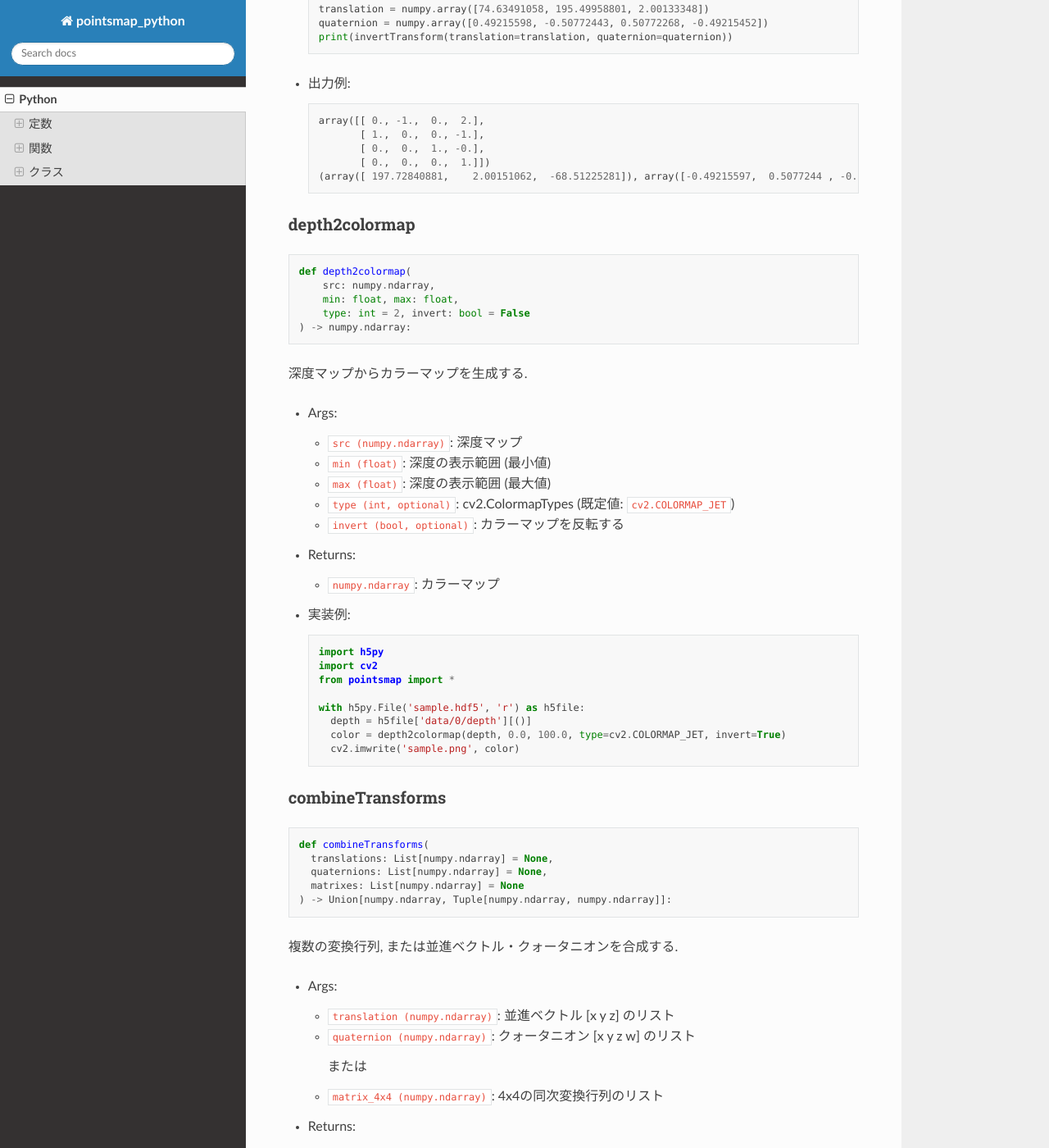
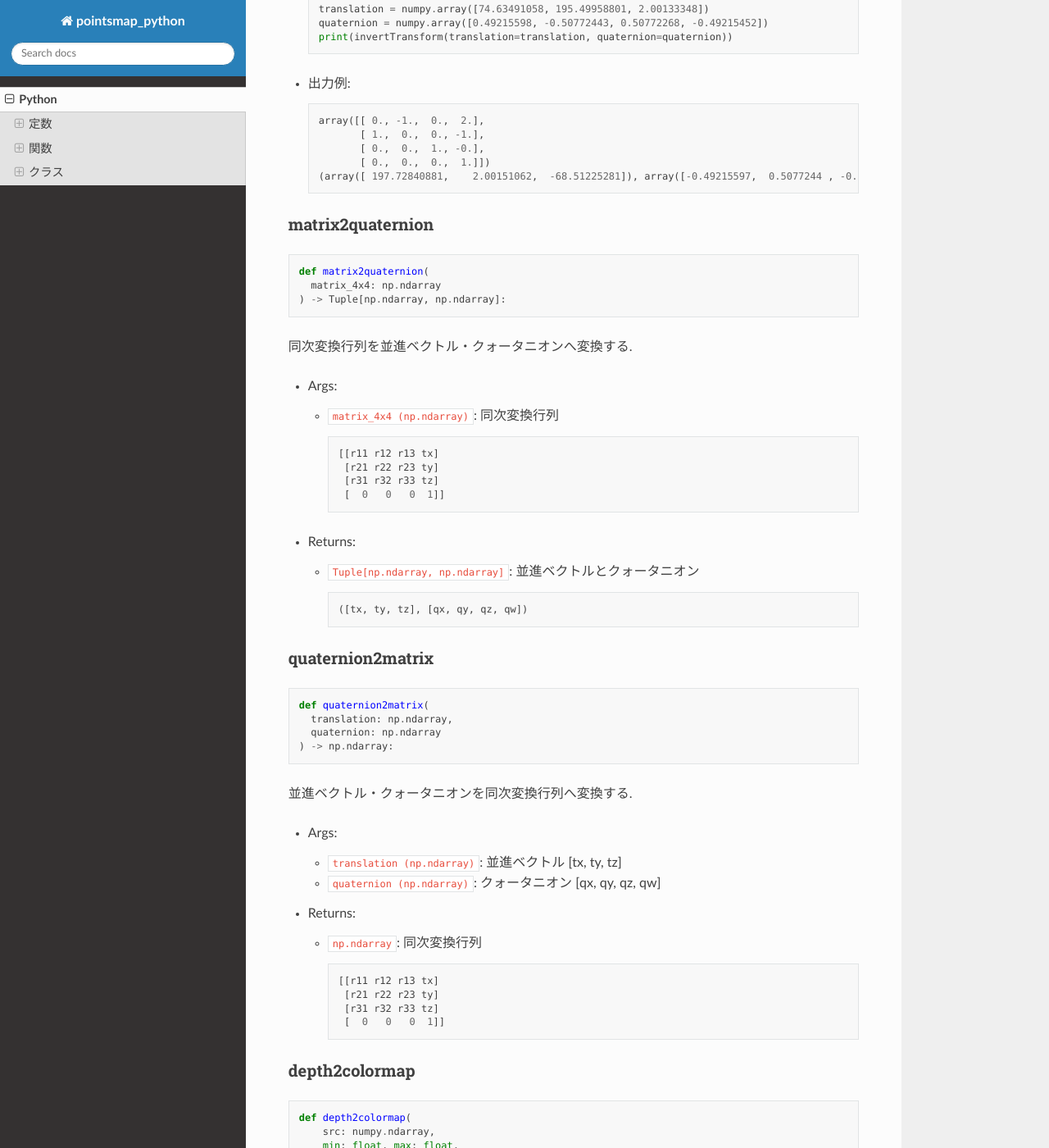
Before and after one commit to urasakikeisuke/pointsmap-python, a Sphinx documentation site: the page built from docs/source/python.rst, in a window 1280 px wide and 1400 px high, scrolled down 1148 px. Shown: the whole window at 82% size. Built offline with Sphinx 7.4.7 and the Read the Docs theme 2.0.0, drawn with Linux system fonts in a browser that asks for light colours.

Commit message:
"matrix2quaternion", "quaternion2matrix" を追記

```diff
--- a/docs/source/python.rst
+++ b/docs/source/python.rst
@@ -72,6 +72,64 @@ invertTransform
            [ 0.,  0.,  1., -0.],
            [ 0.,  0.,  0.,  1.]])
     (array([ 197.72840881,    2.00151062,  -68.51225281]), array([-0.49215597,  0.5077244 , -0.50772268, -0.49215451]))
+
+matrix2quaternion
+-----------------
+
+.. code-block:: python
+
+  def matrix2quaternion(
+    matrix_4x4: np.ndarray
+  ) -> Tuple[np.ndarray, np.ndarray]:
+
+同次変換行列を並進ベクトル・クォータニオンへ変換する.
+
+* Args:
+
+  * ``matrix_4x4 (np.ndarray)``: 同次変換行列
+
+    .. code-block::
+
+      [[r11 r12 r13 tx]
+       [r21 r22 r23 ty]
+       [r31 r32 r33 tz]
+       [  0   0   0  1]]
+
+* Returns:
+
+  * ``Tuple[np.ndarray, np.ndarray]``: 並進ベクトルとクォータニオン
+
+    .. code-block::
+
+      ([tx, ty, tz], [qx, qy, qz, qw])
+
+quaternion2matrix
+-----------------
+
+.. code-block:: python
+
+  def quaternion2matrix(
+    translation: np.ndarray,
+    quaternion: np.ndarray
+  ) -> np.ndarray:
+
+並進ベクトル・クォータニオンを同次変換行列へ変換する.
+
+* Args:
+
+  * ``translation (np.ndarray)``: 並進ベクトル [tx, ty, tz]
+  * ``quaternion (np.ndarray)``: クォータニオン [qx, qy, qz, qw]
+
+* Returns:
+
+  * ``np.ndarray``: 同次変換行列
+
+    .. code-block::
+
+      [[r11 r12 r13 tx]
+       [r21 r22 r23 ty]
+       [r31 r32 r33 tz]
+       [  0   0   0  1]]
 
 depth2colormap
 --------------
```
